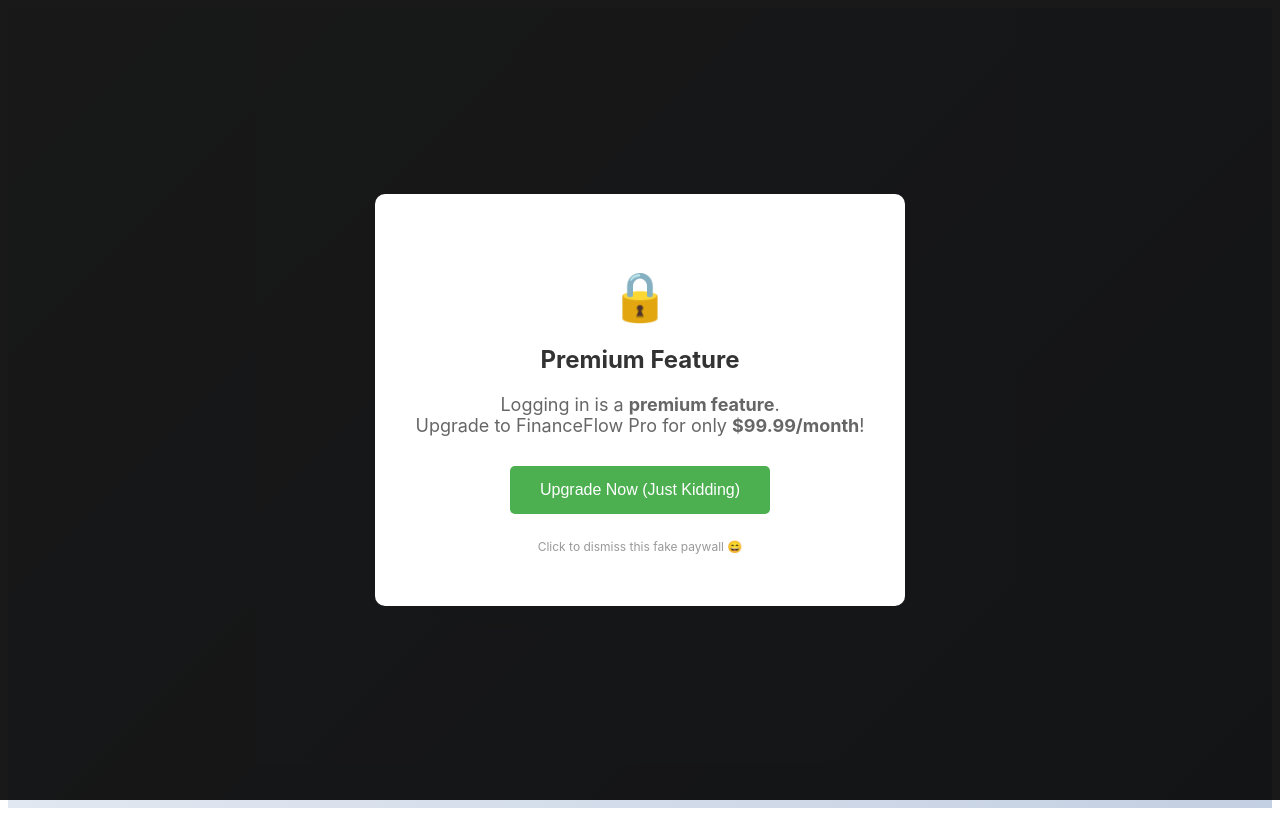
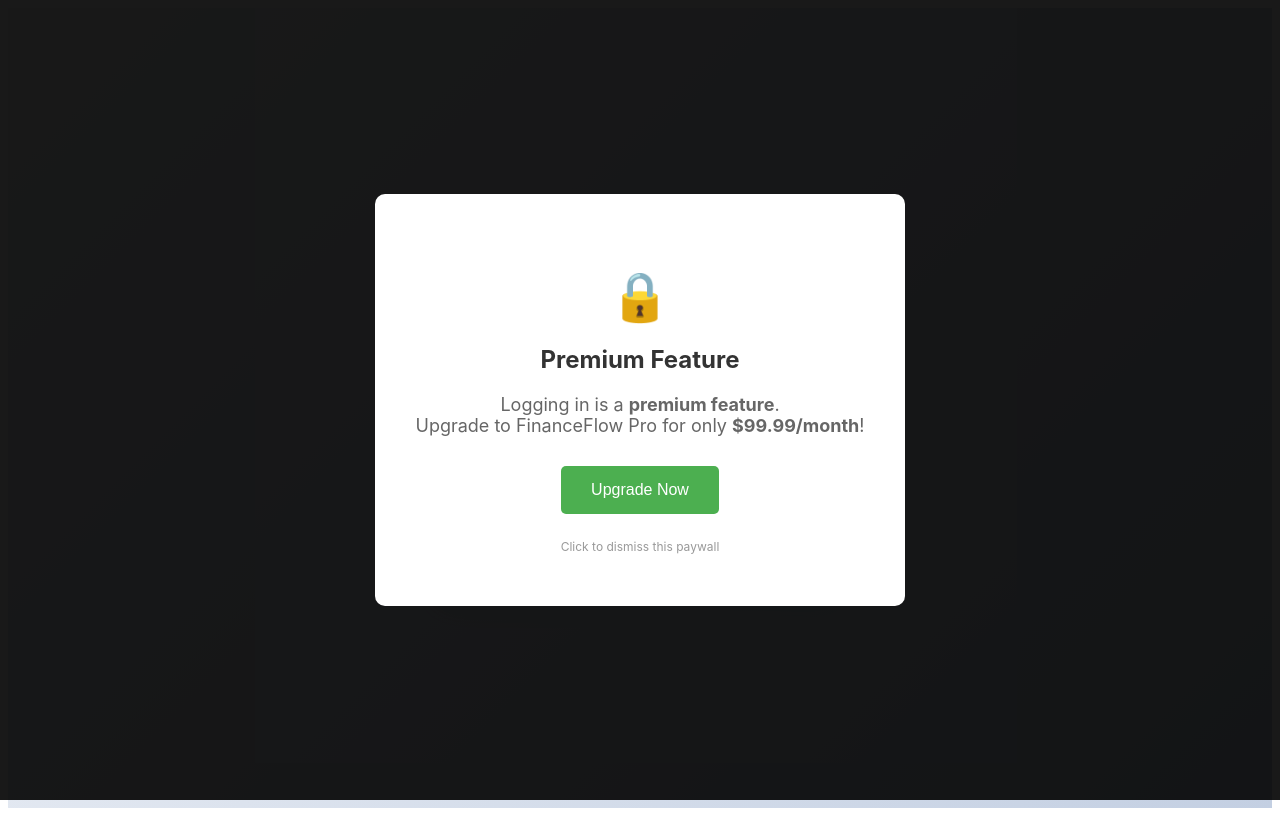
Before and after one commit to seed0x/FinanceFlowProd, a React (Vite) app in the folder frontend/: page /login in a window 1280 px wide. Built offline with nearby package versions, Linux system fonts and the light colour scheme; no server answers.

Commit message:
update login and signup pages

```diff
--- a/frontend/src/pages/Login.jsx
+++ b/frontend/src/pages/Login.jsx
@@ -86,10 +86,10 @@
                 marginBottom: '10px'
               }}
             >
-              Upgrade Now (Just Kidding)
+              Upgrade Now
             </button>
             <p style={{ fontSize: '12px', color: '#999', marginTop: '15px' }}>
-              Click to dismiss this fake paywall 😄
+              Click to dismiss this paywall
             </p>
           </div>
         </div>
--- a/frontend/src/pages/Signup.jsx
+++ b/frontend/src/pages/Signup.jsx
@@ -86,10 +86,10 @@
                 marginBottom: '10px'
               }}
             >
-              Upgrade Now (Just Kidding)
+              Upgrade Now
             </button>
             <p style={{ fontSize: '12px', color: '#999', marginTop: '15px' }}>
-              Click to dismiss this fake paywall 😄
+              Click to dismiss this paywall
             </p>
           </div>
         </div>
```
